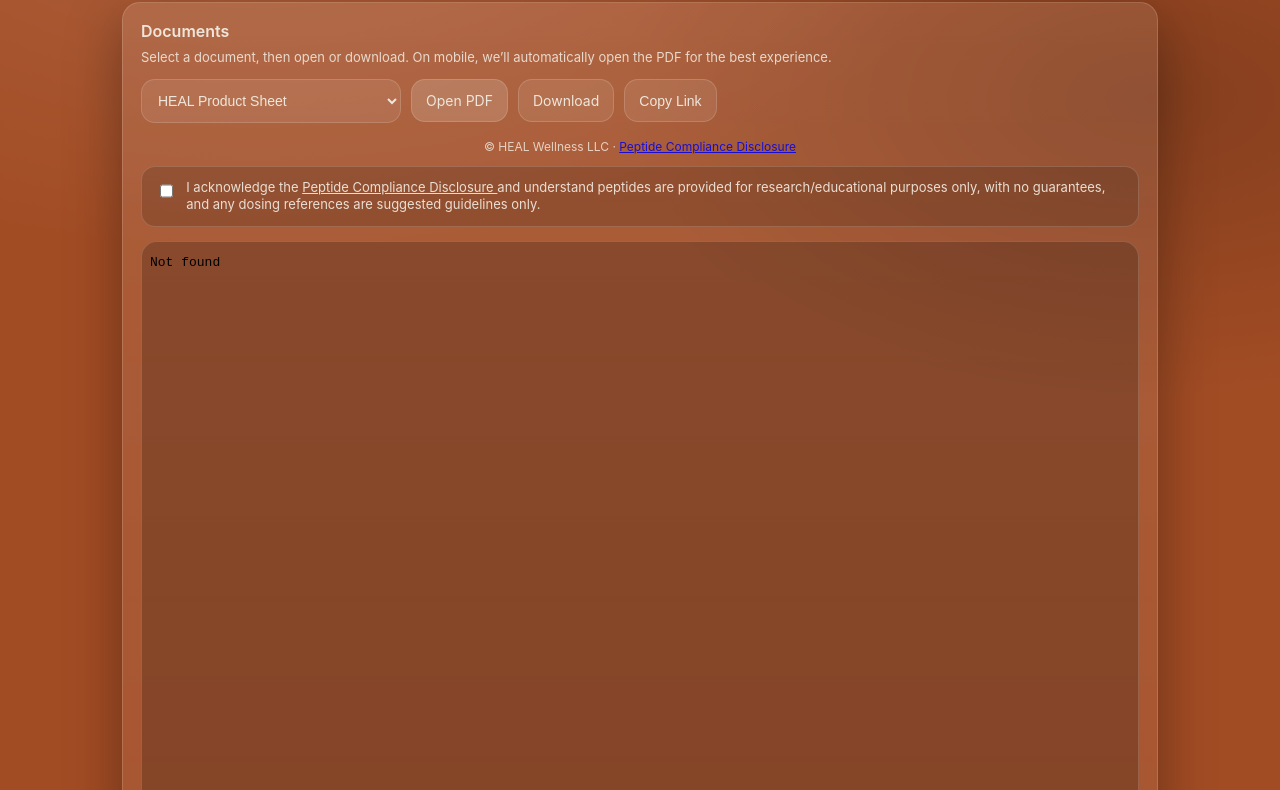
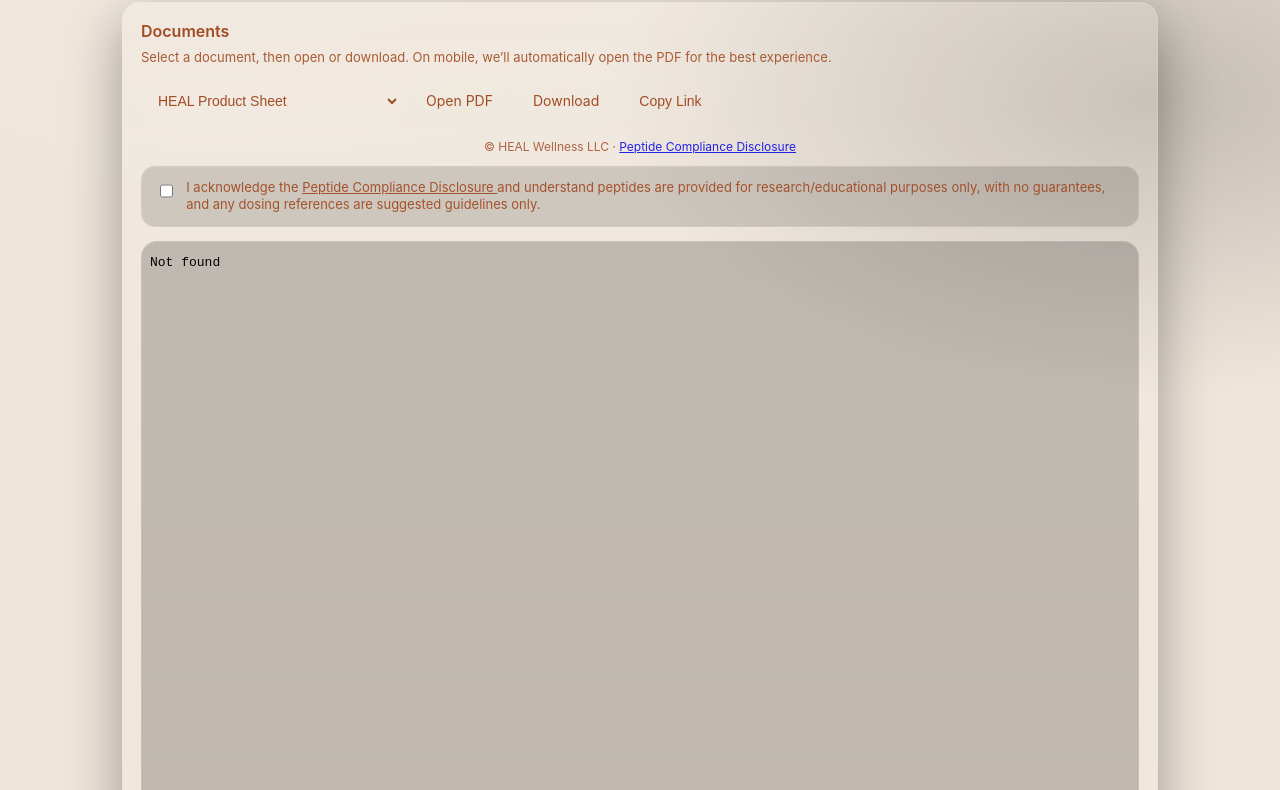
Before and after one commit to jmarino13/healproductcatalog, a plain HTML site: page index.html in a window 1280 px wide. Shown: the part 104-894 px from the top of the page. Drawn offline with Linux system fonts and the light colour scheme.

Commit message:
Update index.html

```diff
--- a/index.html
+++ b/index.html
@@ -22,8 +22,8 @@
 
   <style>
     :root{
-      --heal-brown: #a24c24;
-      --heal-cream: #EFE6DB;
+      --heal-brown: #EFE6DB;
+      --heal-cream: #a24c24;
       --card: rgba(255,255,255,0.06);
       --card2: rgba(255,255,255,0.10);
       --border: rgba(239,230,219,0.18);
```
